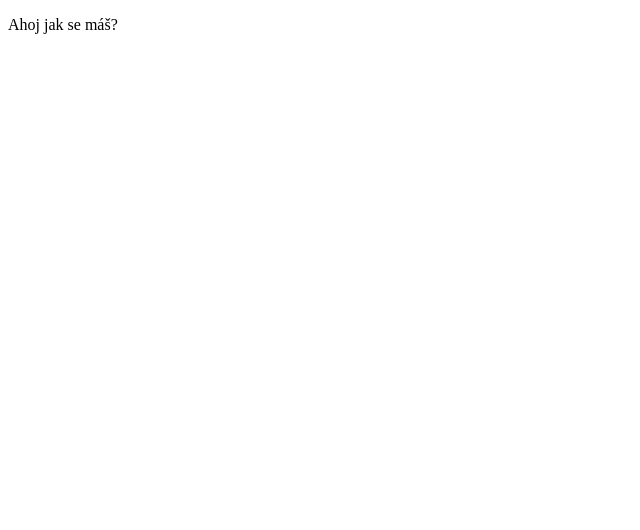
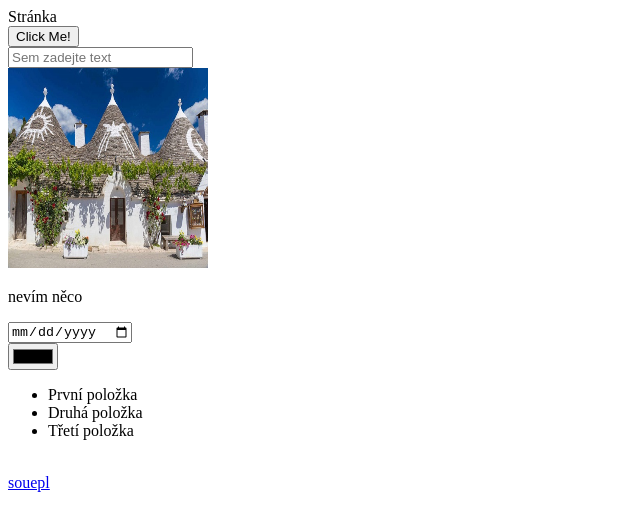
Before and after one commit to DavidLavi0/prvni_webovka, a plain HTML site: page index.html in a window 1280 px wide. Shown: the whole page, without its empty margins (0-640 px from the left). Drawn offline with Linux system fonts and the light colour scheme.

Commit message:
první uprava

```diff
--- a/index.html
+++ b/index.html
@@ -8,9 +8,29 @@
     <script src="script/script.js"></script> <!--nahrává script (java script)-->
     <link rel="stylesheet" href="style/style.css"> <!--nahrává to css soubor-->
 </head>
+
+
 <body> <!--tělo stránky, to co vidí uživatel-->
-    <p>
-        Ahoj jak se máš?
-    </p>
+    <header>Stránka</header>
+    <button type="button">Click Me!</button>
+    <br>
+    <input placeholder="Sem zadejte text">
+    <br>
+    <img src="pic_trulli.jpg" alt="Italian Trulli" width="200" height="200">
+    <br>
+    <p>nevím něco</p>
+    <input type="date">
+    <br>
+    <input type="color">
+    <br>
+    <ul>
+        <li>První položka</li>
+        <li>Druhá položka</li>
+        <li>Třetí položka</li>
+    </ul>
+    <br>
+    <a href="https://www.souepl.cz/">souepl</a>
+    <footer></footer>
 </body>
+
 </html>
```
Also changed, not shown: pic_trulli.jpg (added).
